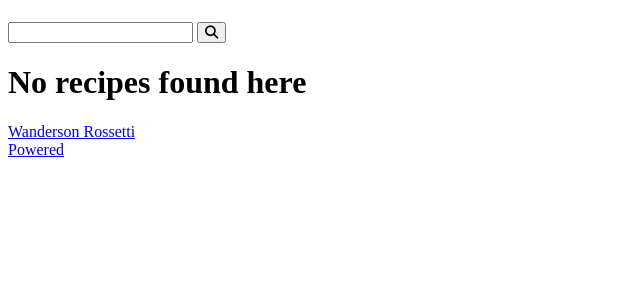
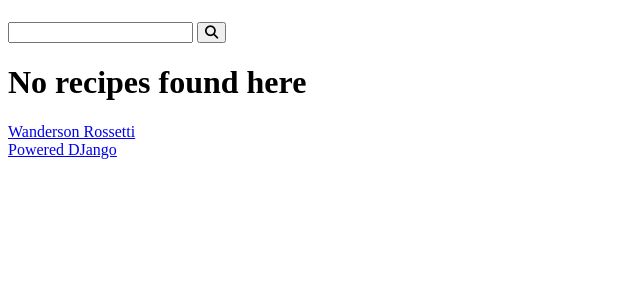
Before and after one commit to RossettiBR/Curso-django-projeto1, a Django app: page / in a window 1280 px wide. Shown: the part 58-358 px from the top of the page, without its empty margins (0-640 px from the left). Run offline with Django 4.2, Linux system fonts and the light colour scheme; data that the repository does not hold is empty; some libraries are stand-ins or nearby versions.

Commit message:
refactor, update

```diff
--- a/project/settings.py
+++ b/project/settings.py
@@ -57,8 +57,7 @@ TEMPLATES = [
     {
         'BACKEND': 'django.template.backends.django.DjangoTemplates',
         'DIRS': [
-             BASE_DIR / 'templates/recipes',
-             BASE_DIR / 'base_templates/'
+             BASE_DIR / 'base_templates'
         ],
         'APP_DIRS': True,
         'OPTIONS': {
@@ -121,7 +120,8 @@ USE_TZ = True
 # https://docs.djangoproject.com/en/4.0/howto/static-files/
 
 STATIC_URL = 'static/'
-STATIC_ROOT = BASE_DIR / 'static'
+STATIC_ROOT = BASE_DIR / 'static/'
+
 
 MEDIA_URL = 'media/'
 MEDIA_ROOT = BASE_DIR / 'media'
--- a/project/urls.py
+++ b/project/urls.py
@@ -21,7 +21,7 @@ from django.conf import settings
 
 urlpatterns = [
     path('admin/', admin.site.urls),
-    path('', include('recipes.urls'))
+    path('', include('recipes.urls')),
 ]
 
 urlpatterns += static(settings.MEDIA_URL, document_root=settings.MEDIA_ROOT)
--- a/recipes/templates/recipes/pages/home.html
+++ b/recipes/templates/recipes/pages/home.html
@@ -11,6 +11,5 @@
             <h1>No recipes found here</h1>
         </div>
     {% endfor %}
-
 </div>
 {% endblock content %}
--- a/recipes/templates/recipes/pages/search.html
+++ b/recipes/templates/recipes/pages/search.html
@@ -11,6 +11,5 @@
                 <h1>No recipes found here</h1>
             </div>
         {% endfor %}
-
     </div>
 {% endblock content %}
--- a/recipes/templates/recipes/partials/footer.html
+++ b/recipes/templates/recipes/partials/footer.html
@@ -4,6 +4,6 @@
     </div>
 
     <div class="powered">
-        <a href="https://www.djangoproject.com/" target="_blank" rel="noreferrer nooper">Powered</a>
+        <a href="https://www.djangoproject.com/" target="_blank" rel="noreferrer nooper">Powered DJango</a>
     </div>
 </footer>
--- a/recipes/templates/recipes/partials/head.html
+++ b/recipes/templates/recipes/partials/head.html
@@ -5,11 +5,12 @@
 <meta name="viewport" content="width=device-width, initial-scale=1.0">
 
 
-<link rel="stylesheet" href="https://cdnjs.cloudflare.com/ajax/libs/font-awesome/6.1.1/css/fontawesome.min.css" integrity="sha512-xX2rYBFJSj86W54Fyv1de80DWBq7zYLn2z0I9bIhQG+rxIF6XVJUpdGnsNHWRa6AvP89vtFupEPDP8eZAtu9qA==" crossorigin="anonymous" referrerpolicy="no-referrer" />
-<link rel="stylesheet" href="https://cdnjs.cloudflare.com/ajax/libs/font-awesome/6.1.1/css/brands.min.css" integrity="sha512-OivR4OdSsE1onDm/i3J3Hpsm5GmOVvr9r49K3jJ0dnsxVzZgaOJ5MfxEAxCyGrzWozL9uJGKz6un3A7L+redIQ==" crossorigin="anonymous" referrerpolicy="no-referrer" />
-<link rel="stylesheet" href="https://cdnjs.cloudflare.com/ajax/libs/font-awesome/6.1.1/css/solid.min.css" integrity="sha512-qzgHTQ60z8RJitD5a28/c47in6WlHGuyRvMusdnuWWBB6fZ0DWG/KyfchGSBlLVeqAz+1LzNq+gGZkCSHnSd3g==" crossorigin="anonymous" referrerpolicy="no-referrer" />
+<link rel="stylesheet" href="https://cdnjs.cloudflare.com/ajax/libs/font-awesome/6.1.1/css/fontawesome.min.css" integrity="sha512-xX2rYBFJSj86W54Fyv1de80DWBq7zYLn2z0I9bIhQG+rxIF6XVJUpdGnsNHWRa6AvP89vtFupEPDP8eZAtu9qA==" crossorigin="anonymous" referrerpolicy="no-referrer">
+<link rel="stylesheet" href="https://cdnjs.cloudflare.com/ajax/libs/font-awesome/6.1.1/css/brands.min.css" integrity="sha512-OivR4OdSsE1onDm/i3J3Hpsm5GmOVvr9r49K3jJ0dnsxVzZgaOJ5MfxEAxCyGrzWozL9uJGKz6un3A7L+redIQ==" crossorigin="anonymous" referrerpolicy="no-referrer">
+<link rel="stylesheet" href="https://cdnjs.cloudflare.com/ajax/libs/font-awesome/6.1.1/css/solid.min.css" integrity="sha512-qzgHTQ60z8RJitD5a28/c47in6WlHGuyRvMusdnuWWBB6fZ0DWG/KyfchGSBlLVeqAz+1LzNq+gGZkCSHnSd3g==" crossorigin="anonymous" referrerpolicy="no-referrer">
 <link rel="preconnect" href="https://fonts.googleapis.com">
 <link rel="preconnect" href="https://fonts.gstatic.com" crossorigin>
 <link href="https://fonts.googleapis.com/css2?family=Roboto+Slab:wght@900&display=swap" rel="stylesheet">
 
 <link rel="stylesheet" href="{% static 'recipes/css/styles.css' %}">
+<link rel="stylesheet" href="{% static 'recipes/css/styles.css' %}">
--- a/recipes/templates/recipes/partials/pagination.html
+++ b/recipes/templates/recipes/partials/pagination.html
@@ -1,12 +1,17 @@
 {% if recipes.has_other_pages %}
-    <div class="container pagination">
+<div class="pagination container">
     <div class="pagination-content">
         {% if pagination_range.first_page_out_of_range %}
         <a class="page-link page-item" href="?page=1">1</a>
         <span class="page-item">...</span>
         {% endif %}
+
         {% for page in pagination_range.pagination %}
+        {% if pagination_range.current_page == page %}
+            <a  class="page-link page-item page-current" href="?page={{ page }}">{{ page }}</a>
+        {% else %}
             <a  class="page-link page-item" href="?page={{ page }}">{{ page }}</a>
+        {% endif %}
         {% endfor %}
 
         {% if pagination_range.last_page_out_of_range %}
--- a/recipes/templates/recipes/partials/recipe.html
+++ b/recipes/templates/recipes/partials/recipe.html
@@ -2,7 +2,7 @@
     {% if recipe.cover %}
         <div class="recipe-cover">
             <a href="{% url 'recipes:recipe' recipe.id %}">
-                <img src="{{ recipe.cover.url }}" alt="temporario">
+                <img src="{{ recipe.cover.url }}" alt="temp">
             </a>
         </div>
     {% endif %}
@@ -42,6 +42,7 @@
 
 
     </div>
+
     <div class="recipe-content">
         <p>{{ recipe.description }}</p>
     </div>
--- a/recipes/templates/recipes/partials/search.html
+++ b/recipes/templates/recipes/partials/search.html
@@ -1,7 +1,7 @@
 <div class="search-container">
     <div class="container">
         <form action="{% url 'recipes:search' %}" method="GET" class="search-form">
-            <input type="search" class="search-input" name="q" value="{{ search_term }}" required>
+            <input type="search" class="search-input" name="q" value="{{ search_term }}" required></imput>
             <button type="submit" class="search-button"><i class="fas fa-search"></i></button>
         </form>
     </div>
--- a/recipes/views.py
+++ b/recipes/views.py
@@ -2,6 +2,7 @@ from django.db.models import Q
 from django.http import Http404
 from django.shortcuts import render, get_list_or_404, get_object_or_404
 from django.core.paginator import Paginator
+
 from utils.pagination import make_pagination_range
 from recipes.models import Recipe
 
```
Also changed, not shown: base_templates/global/base.html (+4 -7 lines), recipes/templates/recipes/pages/category.html (+5 -5 lines), recipes/templates/recipes/pages/recipe-view.html (+8 -4 lines), recipes/urls.py (line endings or trailing spaces). Lines whose indentation alone changed are shown as unchanged.
